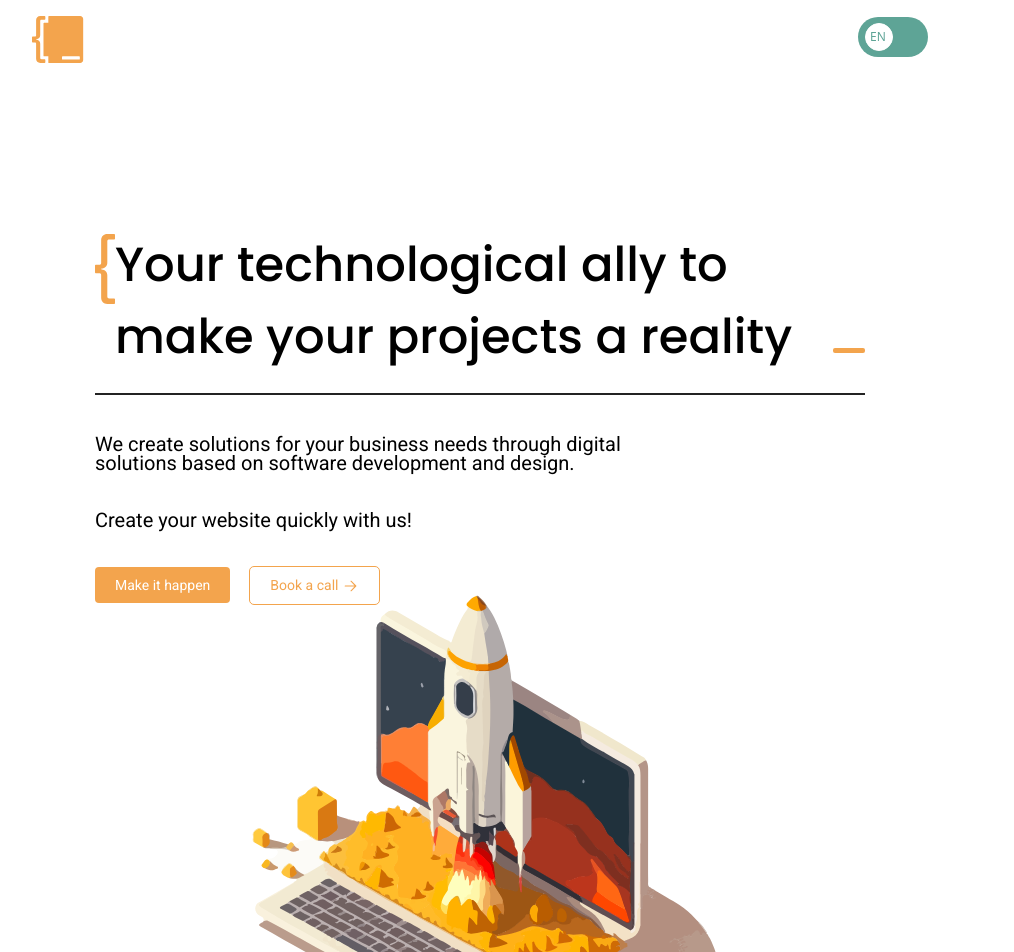
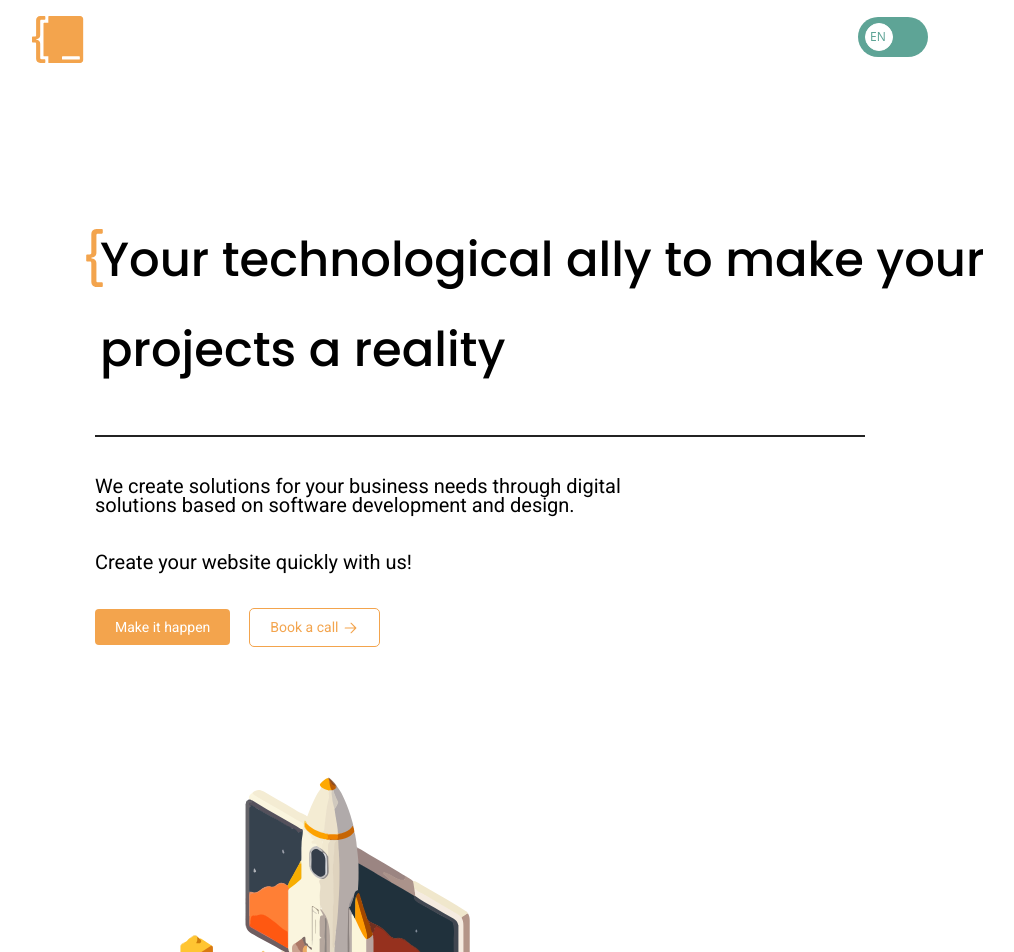
Before and after one commit to contentcraftstudio/Coderlabs-web-2.0, a Next.js app: page / in a window 1280 px wide. Shown: the top 952 px of the page, without its empty margins (160-1174 px from the left). Built offline with nearby package versions, Linux system fonts and the light colour scheme.

Commit message:
change:: styles

```diff
--- a/components/Hero.tsx
+++ b/components/Hero.tsx
@@ -5,6 +5,7 @@ import logo from "../public/assets/llavelogo.svg"
 import logobajo from "../public/assets/rectangle.svg"
 import { useTranslation } from "react-i18next"
 import IButton from "./form/Button"
+import guion from "../public/assets/guion.ico"
 
 type Props = {}
 
@@ -14,27 +15,21 @@ export default function Hero({}: Props) {
     <div className='w-[100%] sm:px-[30px] md:px-[60px] lg:px-[103px]'>
       <div className='grid sm:grid-cols-1 xl:grid-cols-3'>
         <div className='col-span-2 divide-y-2 divide-gray-800'>
-          <div className='flex sm:pb-[20px]'>
+          <div>
             <Image
-              className=' self-start mt-[5px] sm:w-[20px] lg:w-[20px] sm:h-[36px]  md:h-[50px] lg:h-[70px]'
+              className='lg:mb-[-72px] md:mb-[-60px] sm:w-[20px] sm:mb-[-43px] sm:ml-[-10px] lg:w-[19px] sm:h-[36px] md:h-[50px] lg:h-[58px]'
               src={logo}
               alt='coderlabs'
               width={20}
               height={70}
             />
-            <h1 className='font-secondary font-medium sm:text-[34px] md:text-[48px] xl:text-[60px]'>
+            <h1 className='font-secondary font-medium md:w-[624px] lg:w-[900px] sm:text-[34px] md:text-[48px] xl:text-[60px] lg:leading-[90px] sm:ml-[5px] mb-[40px]'>
               {t("title_hero")}
             </h1>
-            <Image
-              className='self-end'
-              src={logobajo}
-              alt='coderlabs'
-              width={32}
-              height={5}
-              style={{ marginBlockEnd: 20 }}
-            />
+            <i className="fas fa-band-aid"></i>
+
           </div>
-          <div className='space-y-8 sm:pt-[20px] md:pt-[40px] xl:pt-[60px] mb-[30px]'>
+          <div className='space-y-8 sm:pt-[20px] md:pt-[40px] xl:pt-[60px] mb-[30px] '>
             <p className='font-primary font-normal sm:w-[305px] md:w-[600px] sm:text-[16px] md:text-[20px] sm:leading-[19px] xl:leading-[23px]'>
               {t("Subtitle_hero")}
             </p>
@@ -48,11 +43,11 @@ export default function Hero({}: Props) {
             </div>
           </div>
         </div>
-        <div className='flex justify-center'>
+        <div className="lg:h-[572px] lg:w-[472px]">
           <Image
           alt='rocket'
           src={rocket}
-          className="sm:w-[364px] sm:h-[364px] md:w-[520px] md:h-[520px] lg:w-[572px] lg:h-[620px] lg:mt-[-125px]"
+          className="sm:w-[364px] sm:h-[364px] md:w-[572px] md:h-[572px] xl:h-[620px] xl:mt-[-95px] "
           />
         </div>
       </div>
```
